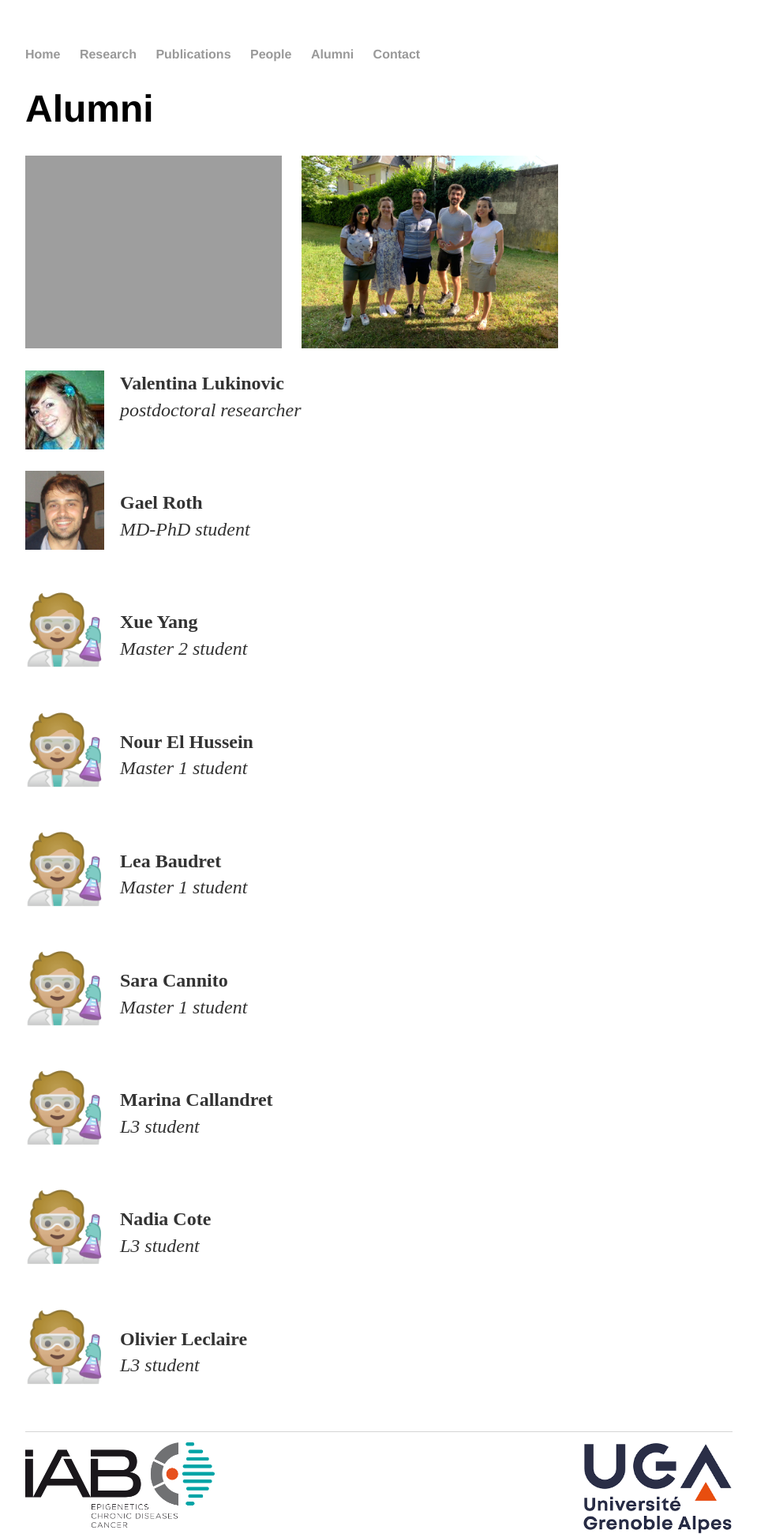
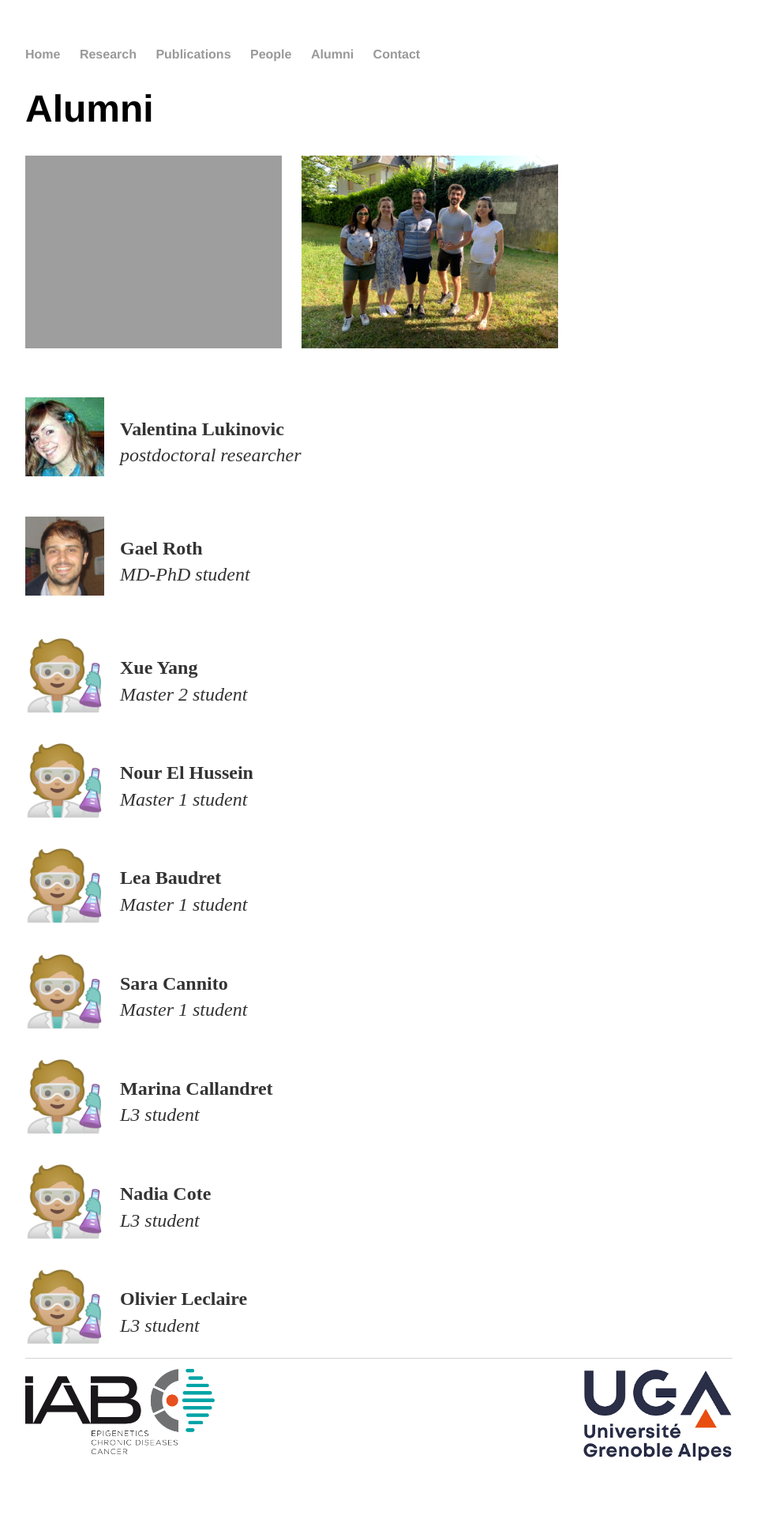
Before and after one commit to Reynoird-Lab/Reynoird-lab.github.io, a Jekyll site: the page built from Alumni/index.html, in a window 1280 px wide. Shown: the whole page at 79% size, without its empty margins (160-1119 px from the left). Built offline with Jekyll 4.4.1, drawn with Linux system fonts in a browser that asks for light colours; Markdown is read by kramdown in place of the engine named in the settings; after the commit the page ends 1850 px from its top, so only the background shows below that.

Commit message:
Update index.html

```diff
--- a/Alumni/index.html
+++ b/Alumni/index.html
@@ -7,21 +7,22 @@
 <div><img src="https://reynoird-lab.github.io/Images/sortie_resto.jpg" title="group1" align="left" width="325" style="margin: 0px 25px 0px 0px;"/><img src="https://reynoird-lab.github.io/Images/sortie_parc.jpg" title="group2" width="325" /></div>
 
 <p>
+<br>
 		<a href="https://www.researchgate.net/profile/Valentina_Lukinovic"> <img alt="VL" src="https://reynoird-lab.github.io/Images/valentina_lukinovic.jpg" style="margin: 0px 20px 10px 0px;" align="left" width="100"/></a> <p><b>Valentina Lukinovic</b><br> <i>postdoctoral researcher</i></p><br>
 <br>
 		<a href="https://www.researchgate.net/profile/Gael_Roth"> <img alt=GR" src="https://reynoird-lab.github.io/Images/gael_roth.jpg" style="margin: 0px 20px 10px 0px;" align="left" width="100"/></a> <p><b>Gael Roth</b> <br><i>MD-PhD student</i></p><br>
 <br>
-		<img src="https://reynoird-lab.github.io/Images/logo_scientist.png" style="margin: 0px 20px 10px 0px;" align="left" width="100"/><p><b>Xue Yang</b> <br><i>Master 2 student</i></p><br>
+		<img src="https://reynoird-lab.github.io/Images/logo_scientist.png" style="margin: 0px 20px 10px 0px;" align="left" width="100"/><p><b>Xue Yang</b> <br><i>Master 2 student</i></p>
 <br>
-		<img src="https://reynoird-lab.github.io/Images/logo_scientist.png" style="margin: 0px 20px 10px 0px;" align="left" width="100"/><p><b>Nour El Hussein</b> <br><i>Master 1 student</i></p><br>
+		<img src="https://reynoird-lab.github.io/Images/logo_scientist.png" style="margin: 0px 20px 10px 0px;" align="left" width="100"/><p><b>Nour El Hussein</b> <br><i>Master 1 student</i></p>
 <br>
-		<img src="https://reynoird-lab.github.io/Images/logo_scientist.png" style="margin: 0px 20px 10px 0px;" align="left" width="100"/><p><b>Lea Baudret</b> <br><i>Master 1 student</i></p><br>
+		<img src="https://reynoird-lab.github.io/Images/logo_scientist.png" style="margin: 0px 20px 10px 0px;" align="left" width="100"/><p><b>Lea Baudret</b> <br><i>Master 1 student</i></p>
 <br>
-		<img src="https://reynoird-lab.github.io/Images/logo_scientist.png" style="margin: 0px 20px 10px 0px;" align="left" width="100"/><p><b>Sara Cannito</b> <br><i>Master 1 student</i></p><br>
+		<img src="https://reynoird-lab.github.io/Images/logo_scientist.png" style="margin: 0px 20px 10px 0px;" align="left" width="100"/><p><b>Sara Cannito</b> <br><i>Master 1 student</i></p>
 <br>
-		<img src="https://reynoird-lab.github.io/Images/logo_scientist.png" style="margin: 0px 20px 10px 0px;" align="left" width="100"/><p><b>Marina Callandret</b> <br><i>L3 student</i></p><br>
+		<img src="https://reynoird-lab.github.io/Images/logo_scientist.png" style="margin: 0px 20px 10px 0px;" align="left" width="100"/><p><b>Marina Callandret</b> <br><i>L3 student</i></p>
 <br>
-		<img src="https://reynoird-lab.github.io/Images/logo_scientist.png" style="margin: 0px 20px 10px 0px;" align="left" width="100"/><p><b>Nadia Cote</b> <br><i>L3 student</i></p><br>
+		<img src="https://reynoird-lab.github.io/Images/logo_scientist.png" style="margin: 0px 20px 10px 0px;" align="left" width="100"/><p><b>Nadia Cote</b> <br><i>L3 student</i></p>
 <br>
-		<img src="https://reynoird-lab.github.io/Images/logo_scientist.png" style="margin: 0px 20px 10px 0px;" align="left" width="100"/><p><b>Olivier Leclaire </b><br><i>L3 student</i></p><br>
+		<img src="https://reynoird-lab.github.io/Images/logo_scientist.png" style="margin: 0px 20px 10px 0px;" align="left" width="100"/><p><b>Olivier Leclaire </b><br><i>L3 student</i></p>
 </p>
```
